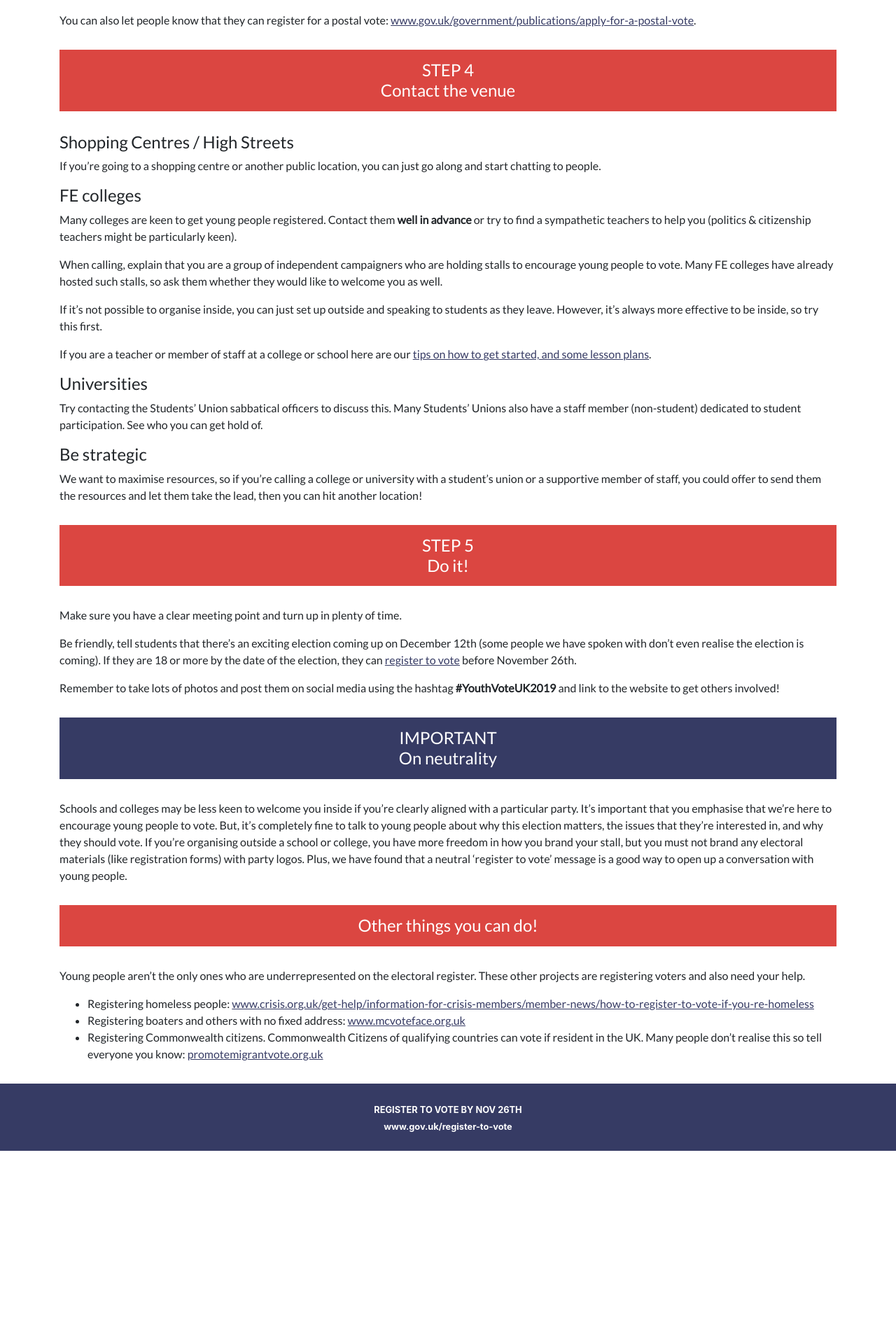
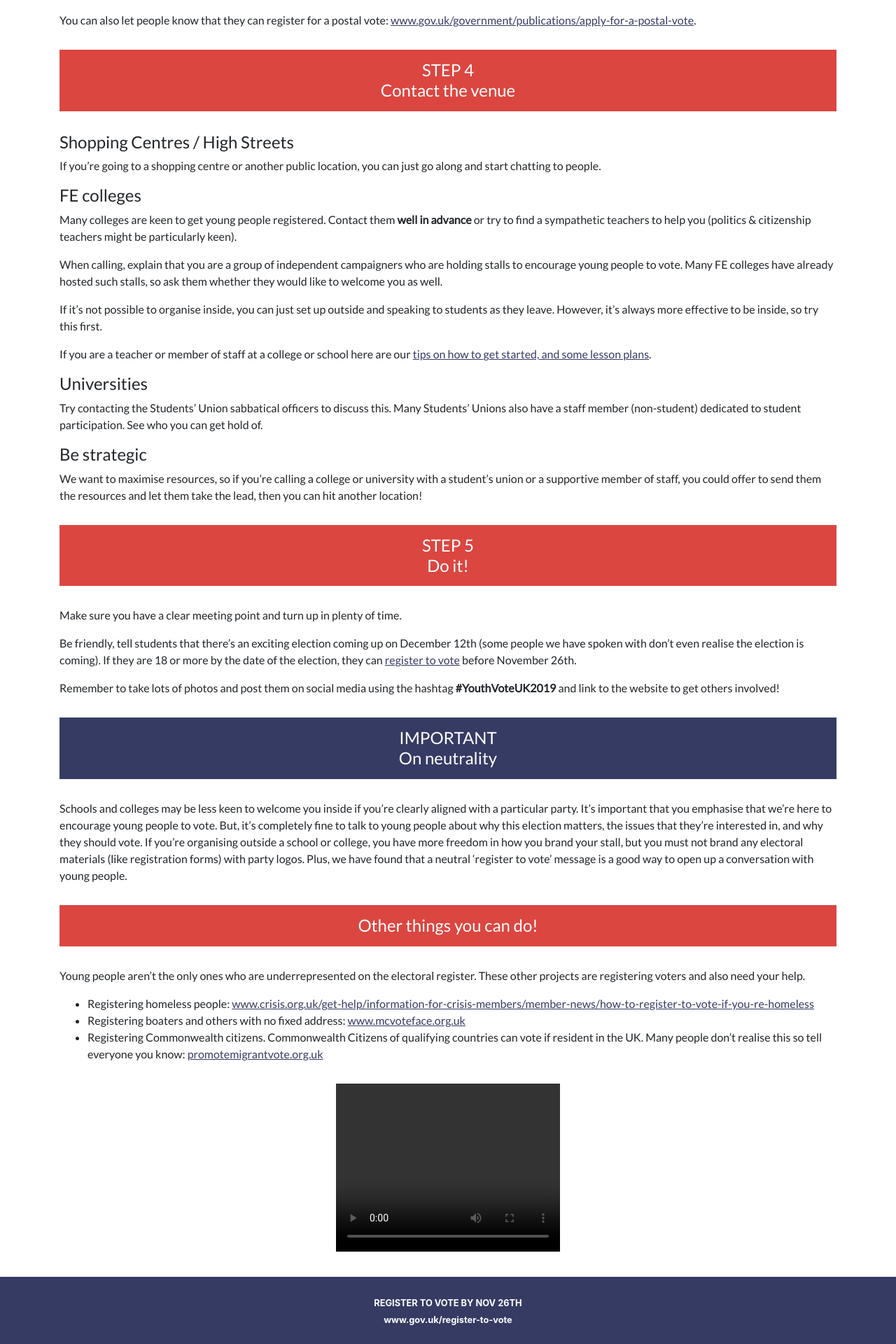
Before and after one commit to youthvoteuk/youthvoteuk2019, a Jekyll site: the page built from index.md, in a window 1280 px wide. Shown: the part 3531-5451 px from the top of the page at 70% size. Built offline with Jekyll 4.4.1, drawn with Linux system fonts in a browser that asks for light colours; before the commit the page ends 5175 px from its top, so only the background shows below that; grey boxes are pictures that could not be loaded.

Commit message:
add video to bottom of page

```diff
--- a/index.md
+++ b/index.md
@@ -118,3 +118,13 @@ Young people aren't the only ones who are underrepresented on the electoral regi
  * Registering Commonwealth citizens. Commonwealth Citizens of qualifying countries can vote if resident in the UK. Many people don't realise this so tell everyone you know: <a href="https://promotemigrantvote.org.uk" target="_blank">promotemigrantvote.org.uk</a>
 
 </section>
+
+<section class="section" markdown="1">
+
+<div class="video">
+  <video width="320" height="240" controls>
+    <source src="/assets/youthvote.mp4" type="video/mp4">
+  </video>
+</div>
+
+</section>
--- a/style.scss
+++ b/style.scss
@@ -89,3 +89,7 @@ a {
     width: 50%;
   }
 }
+
+.video {
+  text-align: center;
+}
```
Also changed, not shown: 1 other file.
